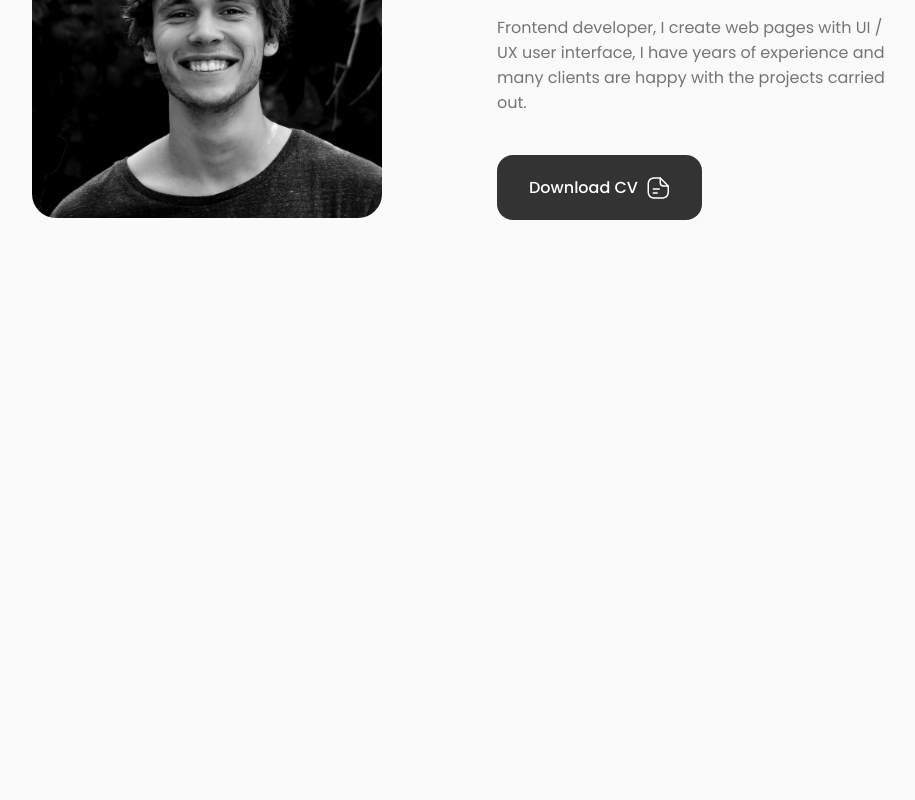
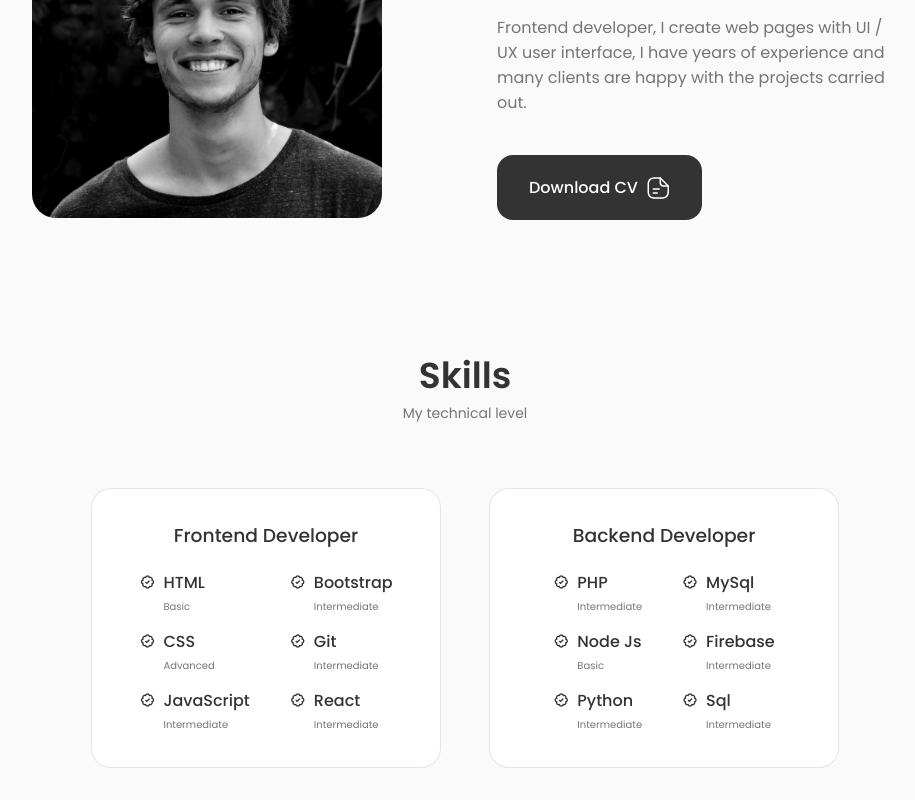
Before and after one commit to patryk77k/my-portfolio, a React (Create React App) app: page / in a window 1280 px wide. Shown: the part 1037-1837 px from the top of the page, without its empty margins (175-1090 px from the left). Before the commit the page ends 1289 px from the top, so only its background shows below. Built offline with nearby package versions, Linux system fonts and the light colour scheme.

Commit message:
backend frontend components created

```diff
--- a/src/App.js
+++ b/src/App.js
@@ -2,7 +2,7 @@
 import Header from "./components/header/Header";
 import Home from "./components/home/Home";
 import About from "./components/about/About";
-
+import Skills from "./components/skills/Skills";
 
 function App() {
   return (
@@ -11,6 +11,7 @@
       <main className="main">
         <Home />
         <About />
+        <Skills />
       </main>
     </>
   );
--- /dev/null
+++ b/src/components/skills/Backend.jsx
@@ -0,0 +1,70 @@
+import React from "react";
+
+const Backend = () => {
+  return (
+    <div className="skills__content">
+      <h3 className="skills__title">Backend Developer</h3>
+
+      <div className="skills__box">
+        <div className="skills__group">
+          <div className="skills__data">
+            <i class="bx bx-badge-check"></i>
+
+            <div>
+              <h3 className="skills__name">PHP</h3>
+              <span className="skills__level">Intermediate</span>
+            </div>
+          </div>
+
+          <div className="skills__data">
+            <i class="bx bx-badge-check"></i>
+
+            <div>
+              <h3 className="skills__name">Node Js</h3>
+              <span className="skills__level">Basic</span>
+            </div>
+          </div>
+
+          <div className="skills__data">
+            <i class="bx bx-badge-check"></i>
+
+            <div>
+              <h3 className="skills__name">Python</h3>
+              <span className="skills__level">Intermediate</span>
+            </div>
+          </div>
+        </div>
+
+        <div className="skills__group">
+          <div className="skills__data">
+            <i class="bx bx-badge-check"></i>
+
+            <div>
+              <h3 className="skills__name">MySql</h3>
+              <span className="skills__level">Intermediate</span>
+            </div>
+          </div>
+
+          <div className="skills__data">
+            <i class="bx bx-badge-check"></i>
+
+            <div>
+              <h3 className="skills__name">Firebase</h3>
+              <span className="skills__level">Intermediate</span>
+            </div>
+          </div>
+          <div className="skills__data">
+            <i class="bx bx-badge-check"></i>
+
+            <div>
+              <h3 className="skills__name">Sql</h3>
+              <span className="skills__level">Intermediate</span>
+            </div>
+          </div>
+        </div>
+      </div>
+    </div>
+  );
+};
+
+export default Backend;
--- /dev/null
+++ b/src/components/skills/Frontend.jsx
@@ -0,0 +1,71 @@
+import React from "react";
+
+const Frontend = () => {
+  return (
+    <div className="skills__content">
+      <h3 className="skills__title">Frontend Developer</h3>
+
+      <div className="skills__box">
+        <div className="skills__group">
+          <div className="skills__data">
+            <i class="bx bx-badge-check"></i>
+
+            <div>
+              <h3 className="skills__name">HTML</h3>
+              <span className="skills__level">Basic</span>
+            </div>
+          </div>
+
+          <div className="skills__data">
+            <i class="bx bx-badge-check"></i>
+
+            <div>
+              <h3 className="skills__name">CSS</h3>
+              <span className="skills__level">Advanced</span>
+            </div>
+          </div>
+
+          <div className="skills__data">
+            <i class="bx bx-badge-check"></i>
+
+            <div>
+              <h3 className="skills__name">JavaScript</h3>
+              <span className="skills__level">Intermediate</span>
+            </div>
+          </div>
+        </div>
+
+        <div className="skills__group">
+          <div className="skills__data">
+            <i class="bx bx-badge-check"></i>
+
+            <div>
+              <h3 className="skills__name">Bootstrap</h3>
+              <span className="skills__level">Intermediate</span>
+            </div>
+          </div>
+
+          <div className="skills__data">
+            <i class="bx bx-badge-check"></i>
+
+            <div>
+              <h3 className="skills__name">Git</h3>
+              <span className="skills__level">Intermediate</span>
+            </div>
+          </div>
+
+          <div className="skills__data">
+            <i class="bx bx-badge-check"></i>
+
+            <div>
+              <h3 className="skills__name">React</h3>
+              <span className="skills__level">Intermediate</span>
+            </div>
+          </div>
+        </div>
+      </div>
+    </div>
+  );
+};
+
+export default Frontend;
--- a/src/components/skills/Skills.jsx
+++ b/src/components/skills/Skills.jsx
@@ -1,10 +1,17 @@
 import React from "react";
+import "./skills.css";
+import Frontend from "./Frontend";
+import Backend from "./Backend";
 
 const Skills = () => {
   return (
     <section className="skills section" id="skills">
       <h2 className="section__title">Skills</h2>
       <span className="section__subtitle">My technical level</span>
+      <div className="skills__container container grid">
+        <Frontend />
+        <Backend />
+      </div>
     </section>
   );
 };
--- a/src/components/skills/skills.css
+++ b/src/components/skills/skills.css
@@ -0,0 +1,79 @@
+.skills__container {
+  grid-template-columns: repeat(2, 350px);
+  column-gap: 3rem;
+  justify-content: center;
+}
+
+.skills__content {
+  background-color: var(--container-color);
+  border: 1px solid rgba(0, 0, 0, 0.1);
+  padding: 2rem 4rem;
+  border-radius: 1.25rem;
+}
+
+.skills__title {
+  font-size: var(-normal-font-size);
+  font-weight: var(--font-medium);
+  text-align: center;
+  margin-bottom: var(--mb-1-5);
+}
+
+.skills__box {
+  display: flex;
+  justify-content: center;
+  column-gap: 2.5rem;
+}
+
+.skills__group {
+  display: grid;
+  align-items: flex-start;
+  row-gap: 1rem;
+}
+
+.skills__data {
+  display: flex;
+  column-gap: 0.5rem;
+}
+.skills .bx-badge-check {
+  font-size: 1rem;
+  color: var(--title-color);
+}
+
+.skills__name {
+  font-size: var(--normal-font-size);
+  font-weight: var(--font-medium);
+  line-height: 18px;
+}
+.skills__level {
+  font-size: var(--tiny-font-size);
+}
+
+/*=============== BREAKPOINTS ===============*/
+/* For large devices */
+@media screen and (max-width: 992px) {
+  .skills__container {
+    grid-template-columns: max-content;
+    row-gap: 2rem;
+  }
+}
+
+/* For medium devices */
+
+@media screen and (max-width: 576px) {
+  .skills__container {
+    grid-template-columns: 1fr;
+  }
+  .skills__content {
+    padding: 1.5rem;
+  }
+}
+
+/* For small devices */
+@media screen and (max-width: 350px) {
+  .skills__box {
+    column-gap: 1.25rem;
+  }
+  .skills__name {
+    font-size: var(--small-font-size);
+  }
+}
```
